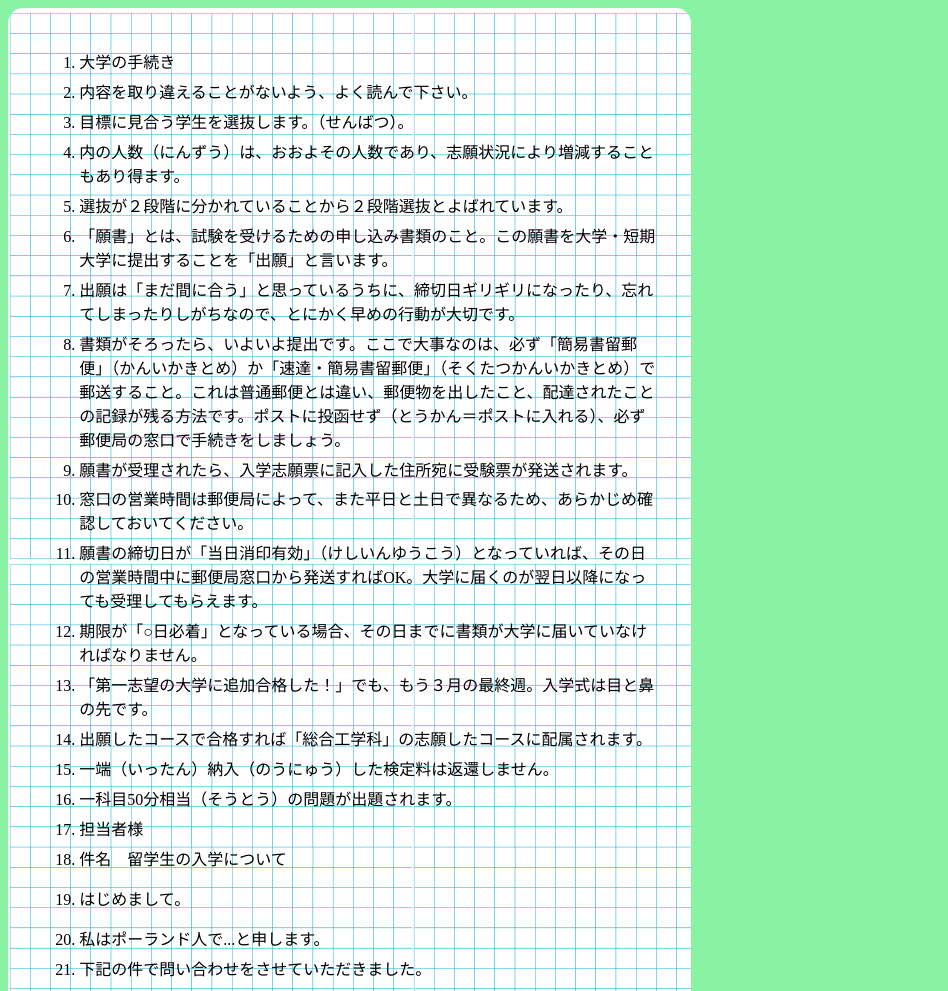
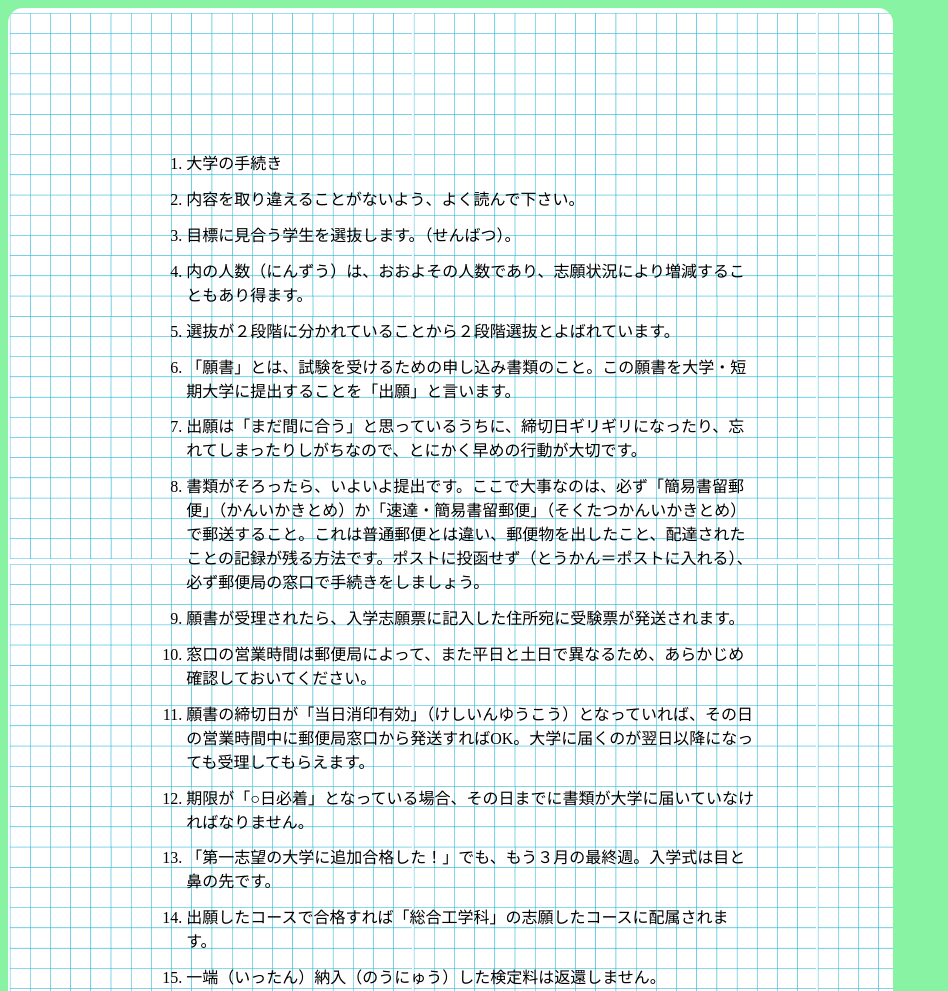
Before and after one commit to BladeofDagger/BladeofDagger.github.io, a plain HTML site: page zeszyt1.html in a window 1280 px wide. Shown: the top 991 px of the page, without its empty margins (0-948 px from the left). Drawn offline with Linux system fonts and the light colour scheme.

Commit message:
Update index.css

```diff
--- a/css/index.css
+++ b/css/index.css
@@ -85,7 +85,7 @@ h1 {
 
     background-image: url("../image/kartka.png");
     border-radius: 15px 15px 15px 15px;
-    padding: 2%;
+    padding: 10%;
 
     height: 50%;
     width: 50%;
@@ -95,5 +95,5 @@ h1 {
 
 
 li {
-    margin: 1%;
+    margin: 2%;
 }
```
